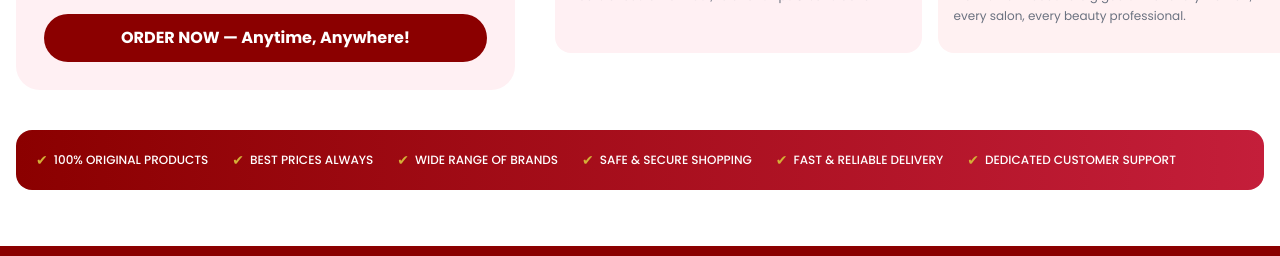
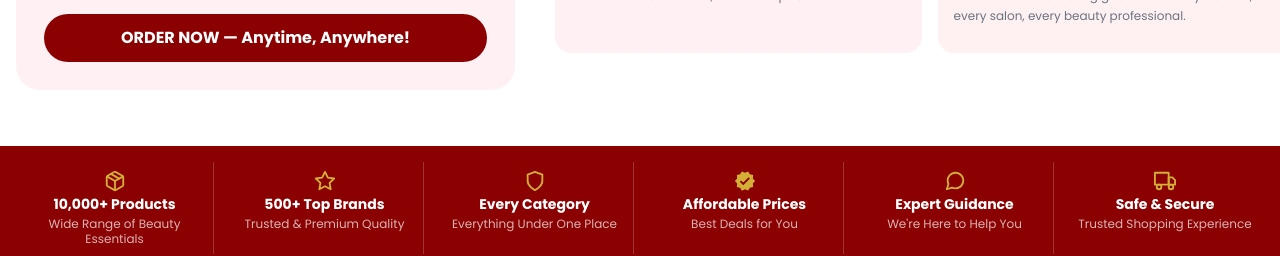
Before and after one commit to shreeambikabeautyshop/shreeambikabeautyshop, a Next.js app: page / in a window 1280 px wide. Shown: the part 5720-5976 px from the top of the page. Built offline with nearby package versions, Linux system fonts and the light colour scheme; no server answers; the database is empty.

Commit message:
feat: remove red bottom CTA banner from SocialConnect section

```diff
--- a/app/components/SocialConnect.tsx
+++ b/app/components/SocialConnect.tsx
@@ -151,24 +151,6 @@ export default function SocialConnect() {
           </div>
         </div>
 
-        {/* Bottom CTA Banner */}
-        <div className="mt-10 bg-gradient-to-r from-brand-primary to-brand-secondary rounded-2xl p-5 flex flex-col md:flex-row items-center justify-between gap-4">
-          <div className="flex flex-col sm:flex-row gap-6 text-white text-sm">
-            {[
-              "100% ORIGINAL PRODUCTS",
-              "BEST PRICES ALWAYS",
-              "WIDE RANGE OF BRANDS",
-              "SAFE & SECURE SHOPPING",
-              "FAST & RELIABLE DELIVERY",
-              "DEDICATED CUSTOMER SUPPORT",
-            ].map((item) => (
-              <div key={item} className="flex items-center gap-1.5">
-                <span className="text-brand-gold">✔</span>
-                <span className="font-medium text-xs">{item}</span>
-              </div>
-            ))}
-          </div>
-        </div>
       </div>
     </section>
   );
```
